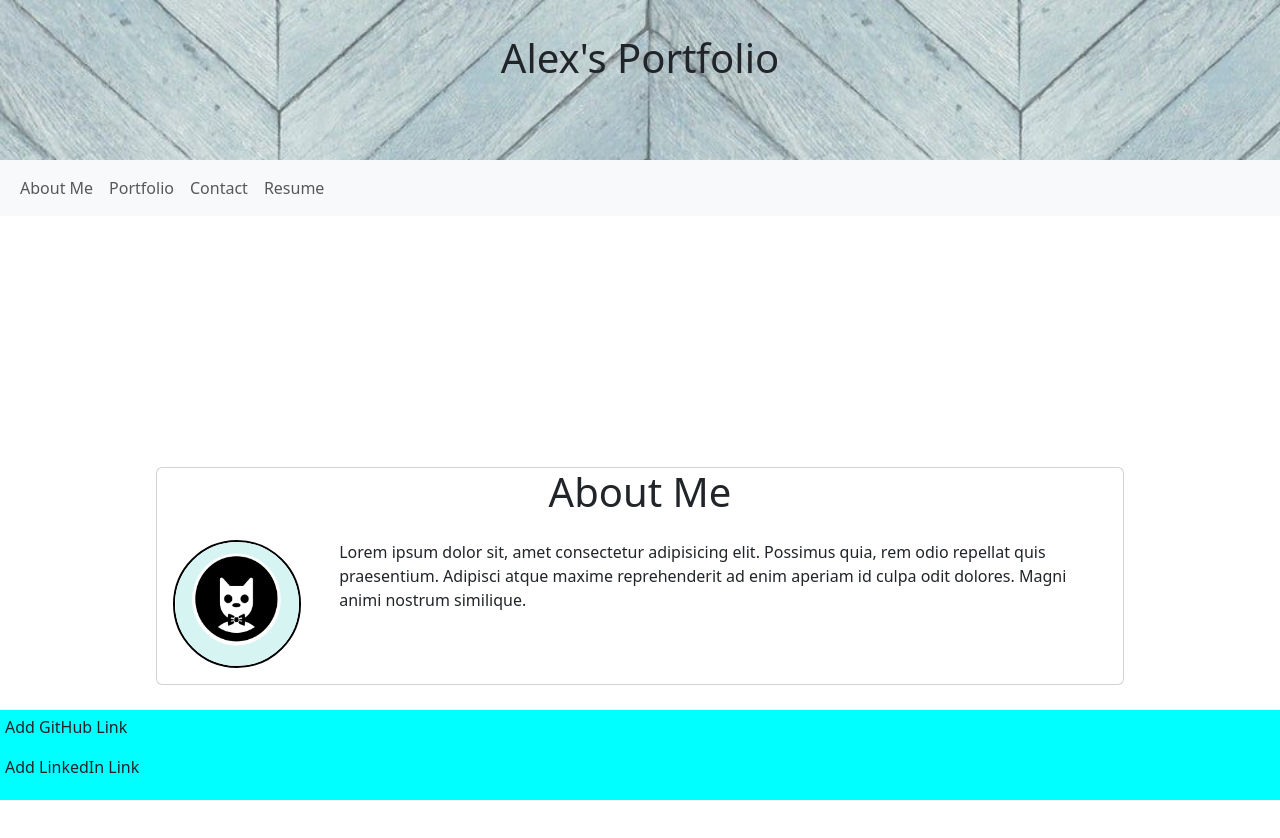
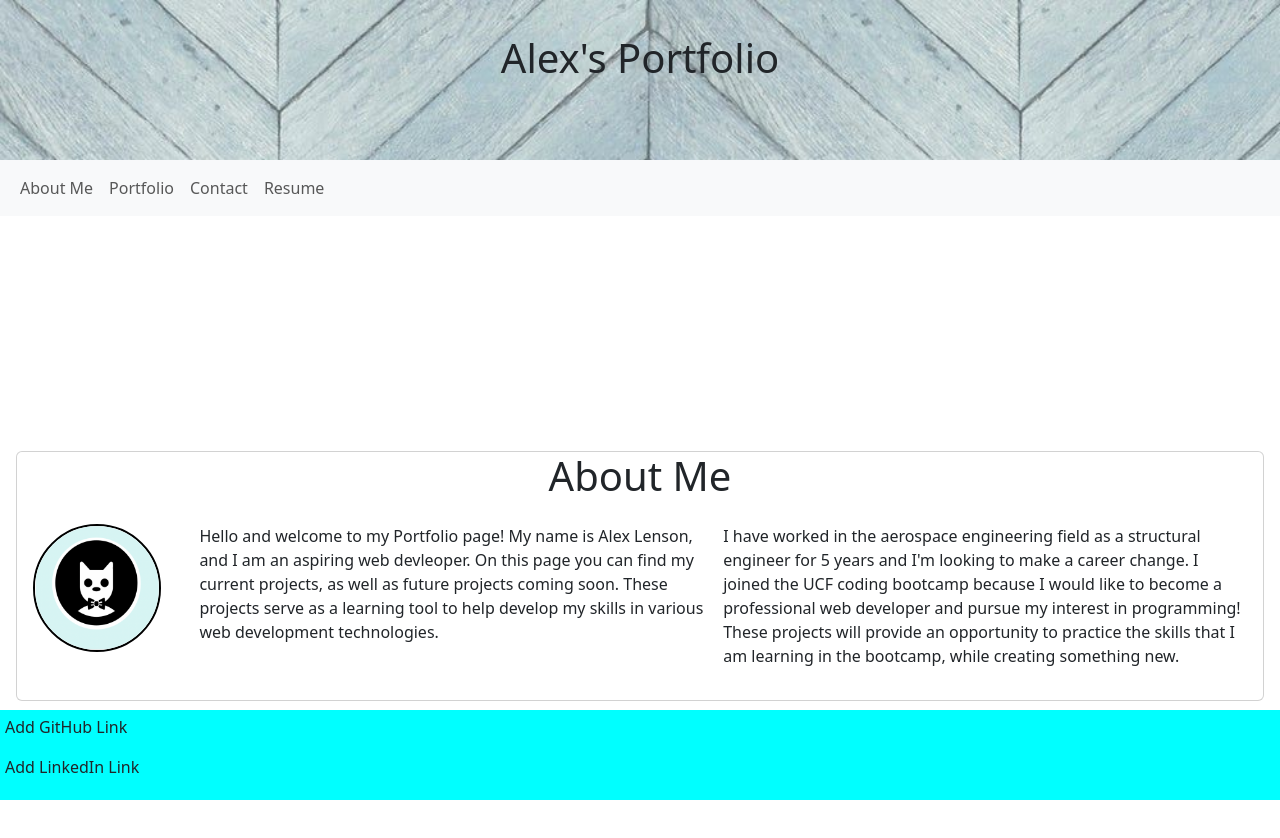
Before and after one commit to AlexLenson/React-Portfolio, a React (Vite) app: page / in a window 1280 px wide. Shown: the top 838 px of the page. Built offline with nearby package versions, Linux system fonts and the light colour scheme.

Commit message:
added about me information

```diff
--- a/src/components/About.jsx
+++ b/src/components/About.jsx
@@ -6,7 +6,8 @@ function About(){
             <h1 className='text-center'>About Me</h1>
             <div className="card-body  d-flex justify-content-center">
                 <img src={profile_pic} alt="" />
-                <p>Lorem ipsum dolor sit, amet consectetur adipisicing elit. Possimus quia, rem odio repellat quis praesentium. Adipisci atque maxime reprehenderit ad enim aperiam id culpa odit dolores. Magni animi nostrum similique.</p>
+                <p>Hello and welcome to my Portfolio page! My name is Alex Lenson, and I am an aspiring web devleoper. On this page you can find my current projects, as well as future projects coming soon. These projects serve as a learning tool to help develop my skills in various web development technologies.</p>
+                <p>I have worked in the aerospace engineering field as a structural engineer for 5 years and I'm looking to make a career change. I joined the UCF coding bootcamp because I would like to become a professional web developer and pursue my interest in programming! These projects will provide an opportunity to practice the skills that I am learning in the bootcamp, while creating something new.</p>
             </div>
         </div>
     )
```
